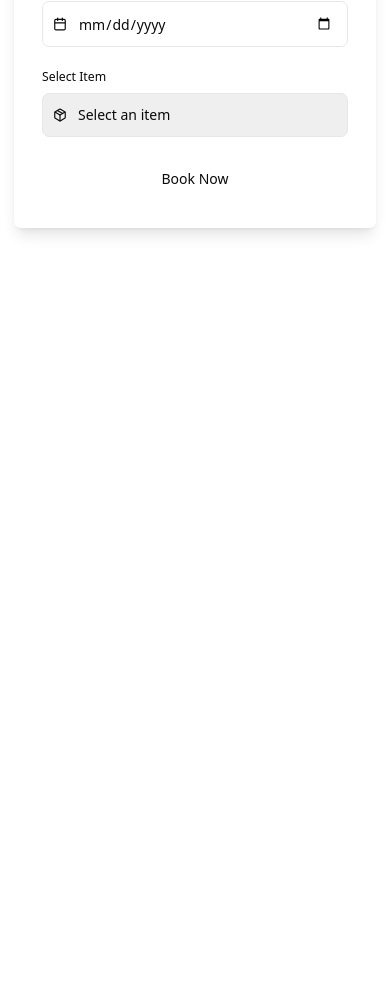
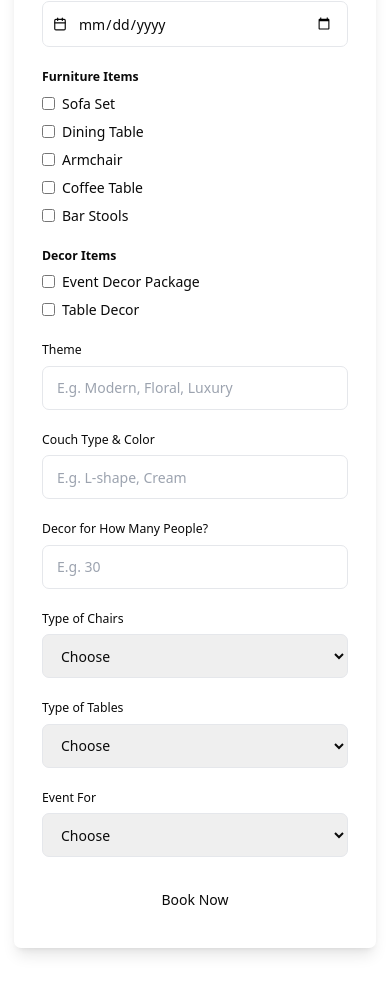
Before and after one commit to BassH331/mancinza-upholstery, a React (Vite) app: page / in a window 390 px wide. Shown: the part 7306-8299 px from the top of the page. Before the commit the page ends 7604 px from the top, so only its background shows below. Built offline with nearby package versions, Linux system fonts and the light colour scheme.

Commit message:
calender

```diff
--- a/components/BookingSection.tsx
+++ b/components/BookingSection.tsx
@@ -1,7 +1,7 @@
 'use client';
 
 import { useState } from 'react';
-import { Calendar, Package } from 'lucide-react';
+import { Calendar } from 'lucide-react';
 import { toast } from 'sonner';
 
 export default function BookingSection() {
@@ -9,8 +9,28 @@ export default function BookingSection() {
     name: '',
     email: '',
     date: '',
-    item: ''
+    furnitureItems: [] as string[],
+    decorItems: [] as string[],
+    theme: '',
+    couchType: '',
+    guests: '',
+    chairType: '',
+    tableType: '',
+    audience: ''
   });
+
+  const furnitureOptions = [
+    "Sofa Set",
+    "Dining Table",
+    "Armchair",
+    "Coffee Table",
+    "Bar Stools"
+  ];
+
+  const decorOptions = [
+    "Event Decor Package",
+    "Table Decor"
+  ];
 
   const handleInputChange = (e: React.ChangeEvent<HTMLInputElement | HTMLSelectElement>) => {
     const { name, value } = e.target;
@@ -20,21 +40,36 @@ export default function BookingSection() {
     }));
   };
 
+  const handleCheckboxChange = (
+    category: 'furnitureItems' | 'decorItems',
+    value: string
+  ) => {
+    setBookingData(prev => {
+      const isSelected = prev[category].includes(value);
+      const updated = isSelected
+        ? prev[category].filter(item => item !== value)
+        : [...prev[category], value];
+      return { ...prev, [category]: updated };
+    });
+  };
+
   const handleSubmit = (e: React.FormEvent) => {
     e.preventDefault();
-    // Mock booking submission
-    toast.success('Booking submitted successfully! We\'ll contact you to confirm details.');
-    setBookingData({ name: '', email: '', date: '', item: '' });
+    toast.success("Booking submitted successfully! We'll contact you to confirm details.");
+    setBookingData({
+      name: '',
+      email: '',
+      date: '',
+      furnitureItems: [],
+      decorItems: [],
+      theme: '',
+      couchType: '',
+      guests: '',
+      chairType: '',
+      tableType: '',
+      audience: ''
+    });
   };
-
-  const rentalItems = [
-    "Sofa Set",
-    "Dining Table",
-    "Event Decor Package",
-    "Armchair",
-    "Coffee Table",
-    "Bar Stools"
-  ];
 
   return (
     <section id="booking" className="py-20 bg-background">
@@ -42,7 +77,7 @@ export default function BookingSection() {
         <div className="text-center mb-12">
           <h2 className="mb-4">Book a Rental</h2>
           <p className="text-muted-foreground">
-            Reserve your furniture or decor items for your next event or home staging.
+            Choose from our wide range of furniture and decor options for your perfect event.
           </p>
         </div>
 
@@ -57,11 +92,10 @@ export default function BookingSection() {
                   value={bookingData.name}
                   onChange={handleInputChange}
                   required
-                  className="w-full px-4 py-3 border border-border rounded-lg focus:outline-none focus:ring-2 focus:ring-primary bg-input-background"
+                  className="w-full px-4 py-3 border border-border rounded-lg bg-input-background"
                   placeholder="Enter your full name"
                 />
               </div>
-
               <div>
                 <label className="block text-sm mb-2">Email</label>
                 <input
@@ -70,7 +104,7 @@ export default function BookingSection() {
                   value={bookingData.email}
                   onChange={handleInputChange}
                   required
-                  className="w-full px-4 py-3 border border-border rounded-lg focus:outline-none focus:ring-2 focus:ring-primary bg-input-background"
+                  className="w-full px-4 py-3 border border-border rounded-lg bg-input-background"
                   placeholder="Enter your email"
                 />
               </div>
@@ -86,26 +120,120 @@ export default function BookingSection() {
                   value={bookingData.date}
                   onChange={handleInputChange}
                   required
-                  className="w-full pl-10 pr-4 py-3 border border-border rounded-lg focus:outline-none focus:ring-2 focus:ring-primary bg-input-background"
+                  className="w-full pl-10 pr-4 py-3 border border-border rounded-lg bg-input-background"
                 />
               </div>
             </div>
 
+            {/* Furniture Selection */}
             <div>
-              <label className="block text-sm mb-2">Select Item</label>
-              <div className="relative">
-                <Package className="absolute left-3 top-1/2 transform -translate-y-1/2 w-4 h-4 text-muted-foreground" />
+              <label className="block text-sm font-semibold mb-2">Furniture Items</label>
+              <div className="grid grid-cols-1 sm:grid-cols-2 gap-2">
+                {furnitureOptions.map(item => (
+                  <label key={item} className="flex items-center gap-2">
+                    <input
+                      type="checkbox"
+                      checked={bookingData.furnitureItems.includes(item)}
+                      onChange={() => handleCheckboxChange('furnitureItems', item)}
+                      className="form-checkbox text-primary"
+                    />
+                    {item}
+                  </label>
+                ))}
+              </div>
+            </div>
+
+            {/* Decor Selection */}
+            <div>
+              <label className="block text-sm font-semibold mb-2">Decor Items</label>
+              <div className="grid grid-cols-1 sm:grid-cols-2 gap-2">
+                {decorOptions.map(item => (
+                  <label key={item} className="flex items-center gap-2">
+                    <input
+                      type="checkbox"
+                      checked={bookingData.decorItems.includes(item)}
+                      onChange={() => handleCheckboxChange('decorItems', item)}
+                      className="form-checkbox text-primary"
+                    />
+                    {item}
+                  </label>
+                ))}
+              </div>
+            </div>
+
+            {/* Event Details */}
+            <div className="grid grid-cols-1 md:grid-cols-2 gap-6">
+              <div>
+                <label className="block text-sm mb-2">Theme</label>
+                <input
+                  type="text"
+                  name="theme"
+                  value={bookingData.theme}
+                  onChange={handleInputChange}
+                  className="w-full px-4 py-3 border border-border rounded-lg bg-input-background"
+                  placeholder="E.g. Modern, Floral, Luxury"
+                />
+              </div>
+              <div>
+                <label className="block text-sm mb-2">Couch Type & Color</label>
+                <input
+                  type="text"
+                  name="couchType"
+                  value={bookingData.couchType}
+                  onChange={handleInputChange}
+                  className="w-full px-4 py-3 border border-border rounded-lg bg-input-background"
+                  placeholder="E.g. L-shape, Cream"
+                />
+              </div>
+              <div>
+                <label className="block text-sm mb-2">Decor for How Many People?</label>
+                <input
+                  type="number"
+                  name="guests"
+                  value={bookingData.guests}
+                  onChange={handleInputChange}
+                  className="w-full px-4 py-3 border border-border rounded-lg bg-input-background"
+                  placeholder="E.g. 30"
+                />
+              </div>
+              <div>
+                <label className="block text-sm mb-2">Type of Chairs</label>
                 <select
-                  name="item"
-                  value={bookingData.item}
+                  name="chairType"
+                  value={bookingData.chairType}
                   onChange={handleInputChange}
-                  required
-                  className="w-full pl-10 pr-4 py-3 border border-border rounded-lg focus:outline-none focus:ring-2 focus:ring-primary bg-input-background appearance-none"
+                  className="w-full px-4 py-3 border border-border rounded-lg bg-input-background"
                 >
-                  <option value="">Select an item</option>
-                  {rentalItems.map((item, index) => (
-                    <option key={index} value={item}>{item}</option>
-                  ))}
+                  <option value="">Choose</option>
+                  <option value="Black Plastic">Black Plastic</option>
+                  <option value="Tiffany Chairs">Tiffany Chairs</option>
+                </select>
+              </div>
+              <div>
+                <label className="block text-sm mb-2">Type of Tables</label>
+                <select
+                  name="tableType"
+                  value={bookingData.tableType}
+                  onChange={handleInputChange}
+                  className="w-full px-4 py-3 border border-border rounded-lg bg-input-background"
+                >
+                  <option value="">Choose</option>
+                  <option value="Plastic">Plastic</option>
+                  <option value="Glass">Glass</option>
+                  <option value="Wooden">Wooden</option>
+                </select>
+              </div>
+              <div>
+                <label className="block text-sm mb-2">Event For</label>
+                <select
+                  name="audience"
+                  value={bookingData.audience}
+                  onChange={handleInputChange}
+                  className="w-full px-4 py-3 border border-border rounded-lg bg-input-background"
+                >
+                  <option value="">Choose</option>
+                  <option value="Adults">Adults</option>
+                  <option value="Kids">Kids</option>
                 </select>
               </div>
             </div>
```
